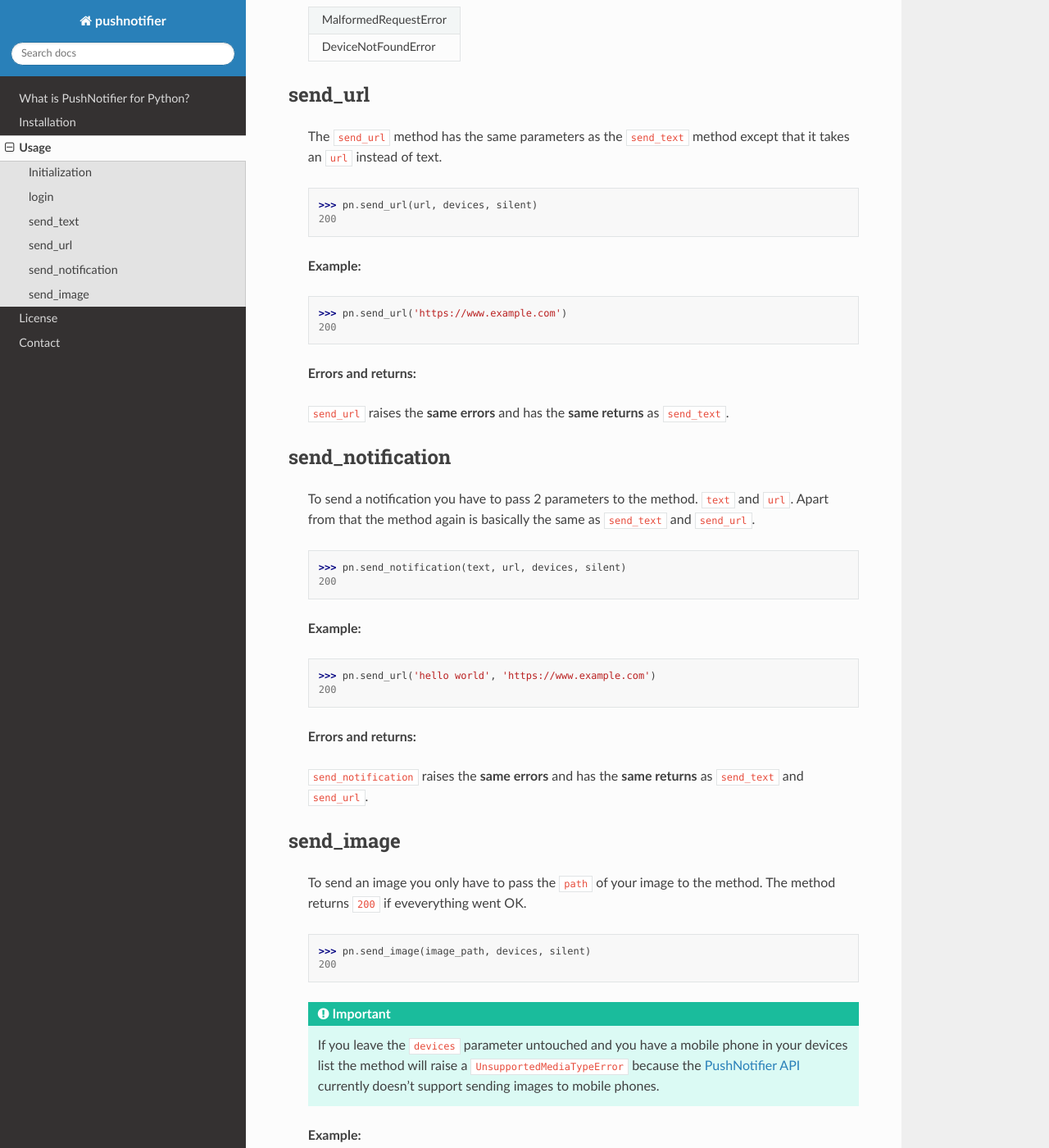
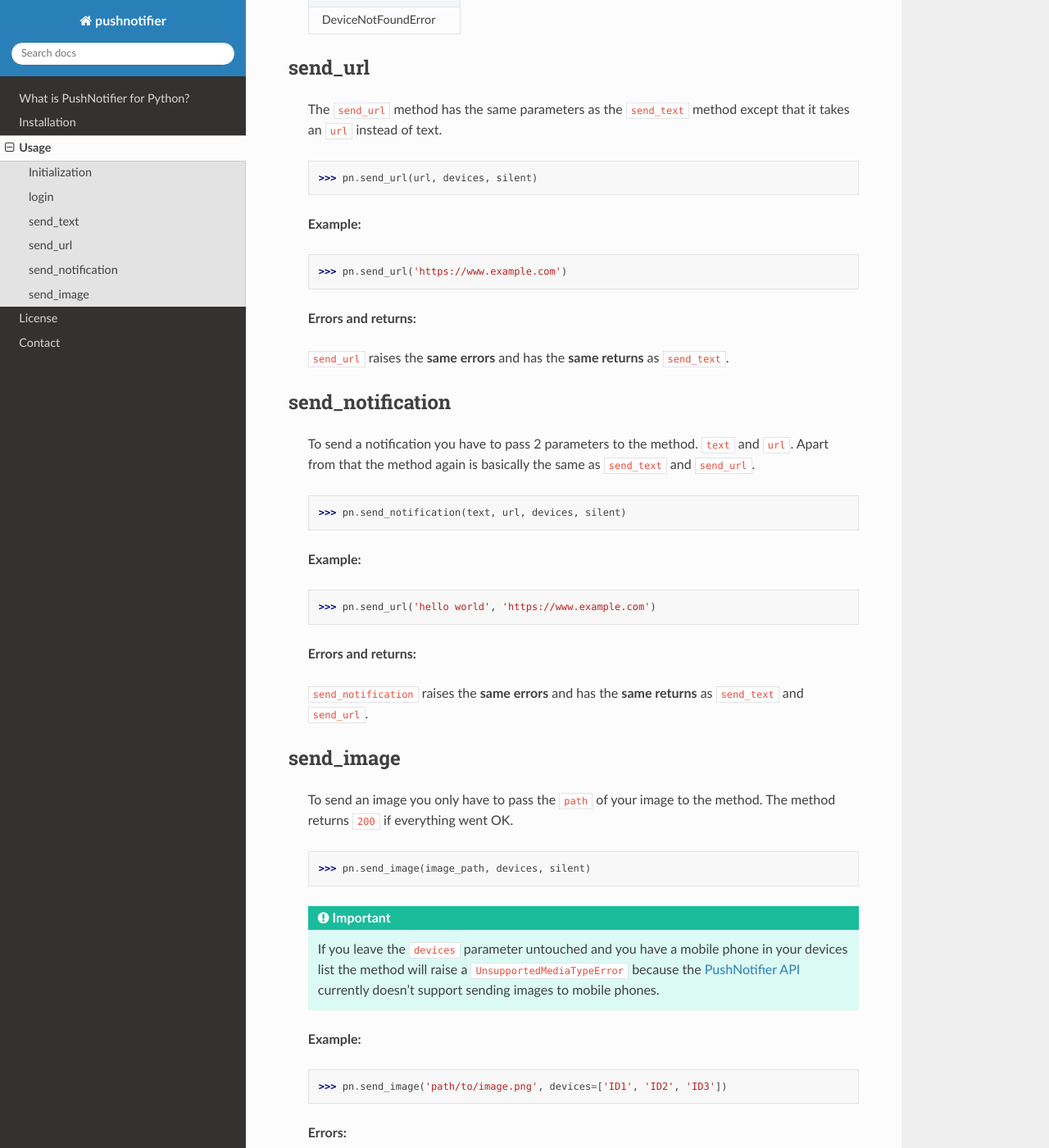
Before and after one commit to tomg404/pushnotifier-python, a Sphinx documentation site: the page built from docs/usage.rst, in a window 1280 px wide and 1400 px high, scrolled down 1167 px. Shown: the whole window at 82% size. Built offline with Sphinx 7.4.7 and the Read the Docs theme 2.0.0, drawn with Linux system fonts in a browser that asks for light colours.

Commit message:
update documentation

```diff
--- a/docs/usage.rst
+++ b/docs/usage.rst
@@ -40,7 +40,6 @@ send_text
   ::
 
       >>> pn.send_text(text, devices, silent)
-      200
 
   By default the message gets sent to all ``devices`` linked to your
   `PushNotifier <https://pushnotifier.de>`_ account.
@@ -55,7 +54,6 @@ send_text
   ::
 
     >>> pn.send_text(text, devices=['ID1', 'ID2'], silent=True)
-    200
 
   **Errors:**
 
@@ -74,14 +72,12 @@ send_url
   ::
 
       >>> pn.send_url(url, devices, silent)
-      200
 
   **Example:**
 
   ::
 
       >>> pn.send_url('https://www.example.com')
-      200
 
   **Errors and returns:**
 
@@ -97,14 +93,12 @@ send_notification
   ::
 
       >>> pn.send_notification(text, url, devices, silent)
-      200
 
   **Example:**
 
   ::
 
       >>> pn.send_url('hello world', 'https://www.example.com')
-      200
 
   **Errors and returns:**
 
@@ -116,12 +110,11 @@ send_image
 ----------
 
   To send an image you only have to pass the ``path`` of your image to the method.
-  The method returns ``200`` if eveverything went OK.
+  The method returns ``200`` if everything went OK.
 
   ::
 
       >>> pn.send_image(image_path, devices, silent)
-      200
 
   .. IMPORTANT::
     If you leave the ``devices`` parameter untouched and you have a
```
Also changed, not shown: other parts of docs/usage.rst (+2 -2 lines).
